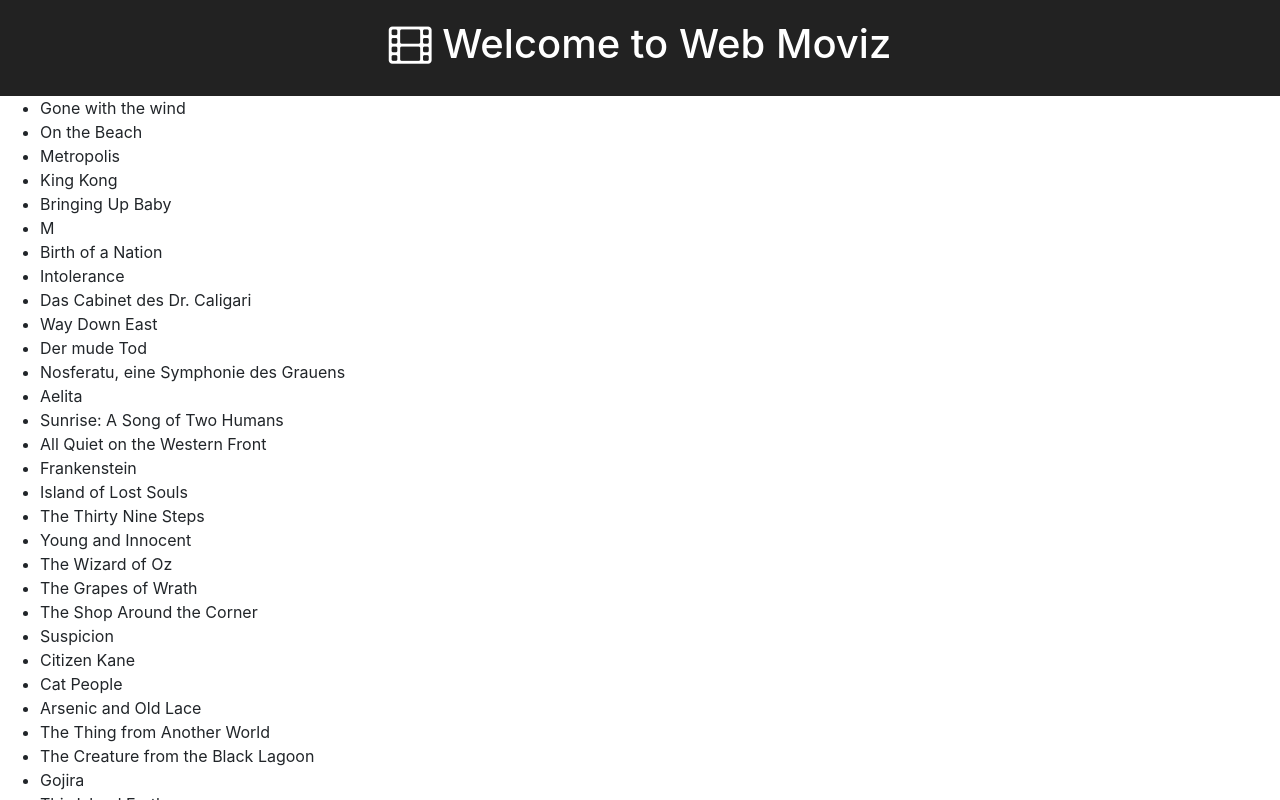
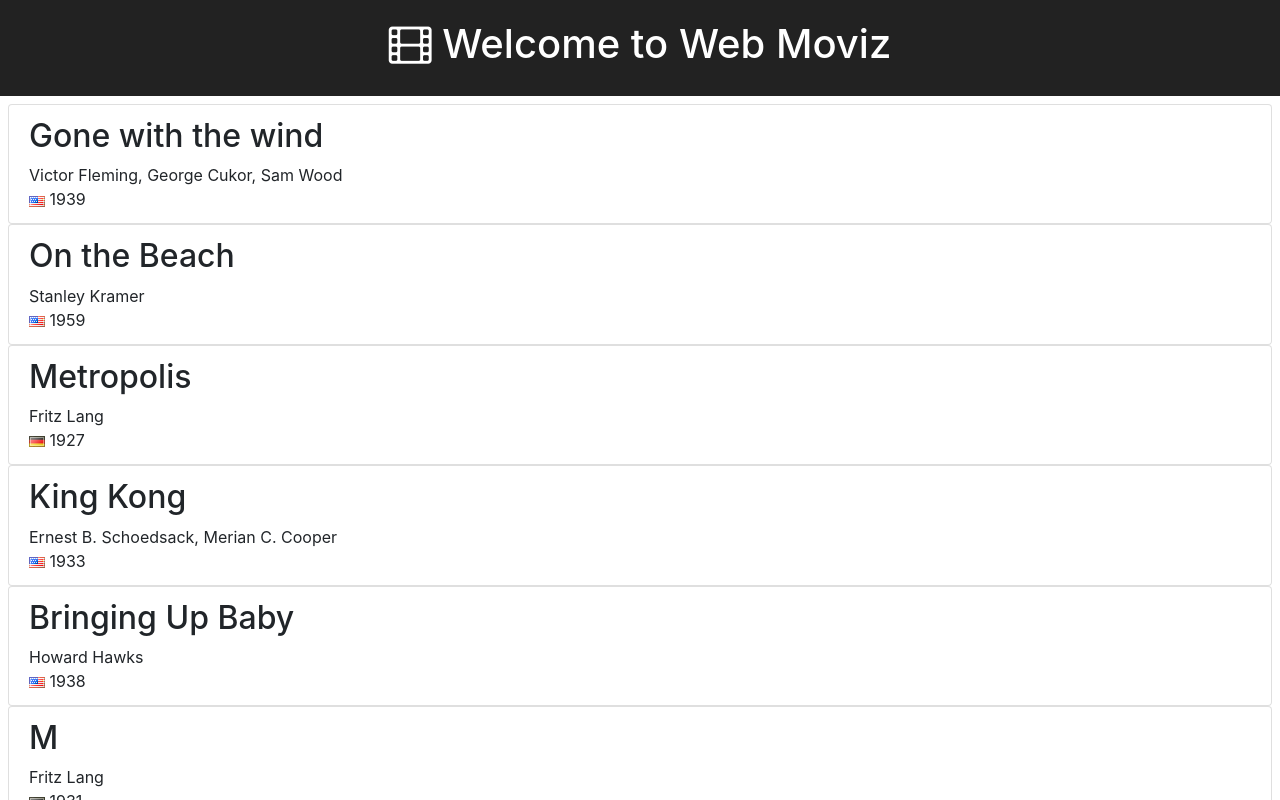
Before and after one commit to cicithesquirrel/web-moviz-angular, an Angular app: page / in a window 1280 px wide. Shown: the top 800 px of the page. Built offline with nearby package versions, Linux system fonts and the light colour scheme.

Commit message:
Movies list detailed display

```diff
--- /dev/null
+++ b/src/app/movies-list/item/item.component.html
@@ -0,0 +1,5 @@
+<div class="list-group-item">
+    <h2>{{movie.title}}</h2>
+    <div>{{movie.director}}</div>
+    <div><img src={{getUrl()}} alt={{movie.country}} title={{movie.country}} /> {{movie.year}}</div>
+</div>
--- /dev/null
+++ b/src/app/movies-list/item/item.component.ts
@@ -0,0 +1,23 @@
+import { Component, OnInit, Input } from '@angular/core';
+
+import { Movie } from '../../model/movie';
+
+@Component({
+  selector: 'app-movies-item',
+  templateUrl: './item.component.html',
+  styleUrls: ['./item.component.css']
+})
+export class ItemComponent implements OnInit {
+
+  @Input()
+  private movie: Movie;
+
+  constructor() { }
+
+  ngOnInit() {
+  }
+
+  getUrl() :string{
+    return '/assets/flags/' + this.movie.country + '.png';
+  }
+}
--- a/src/app/movies-list/list/list.component.css
+++ b/src/app/movies-list/list/list.component.css
@@ -0,0 +1,3 @@
+.movies-list {
+    margin: 0.5em;
+}
--- a/src/app/movies-list/list/list.component.html
+++ b/src/app/movies-list/list/list.component.html
@@ -1,3 +1,3 @@
-<ul>
-    <li *ngFor="let movie of movies">{{movie.title}}</li>
-</ul>
+<div class="list-group movies-list">
+    <app-movies-item *ngFor="let movie of movies" [movie]="movie"></app-movies-item>
+</div>
--- a/src/app/movies-list/movies-list.module.ts
+++ b/src/app/movies-list/movies-list.module.ts
@@ -1,12 +1,13 @@
 import { NgModule } from '@angular/core';
 import { CommonModule } from '@angular/common';
 import { ListComponent } from './list/list.component';
+import { ItemComponent } from './item/item.component';
 
 @NgModule({
   imports: [
     CommonModule
   ],
-  declarations: [ListComponent],
+  declarations: [ListComponent, ItemComponent],
   bootstrap: [ListComponent],
   exports: [ListComponent]
 })
```
Also changed, not shown: src/app/movies-list/item/item.component.css (added), 1 other file (tests, documents, lock files or other folders).
